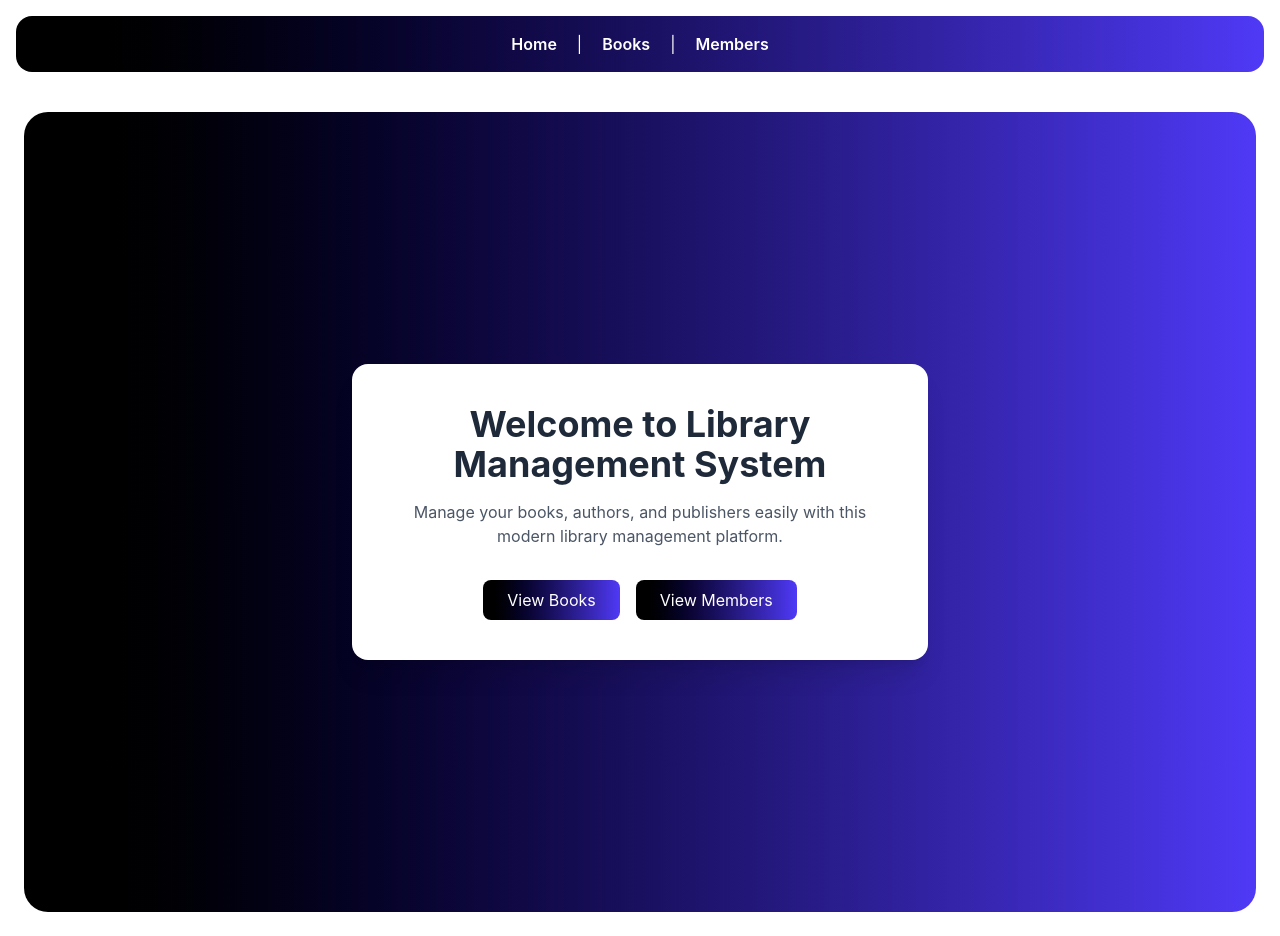
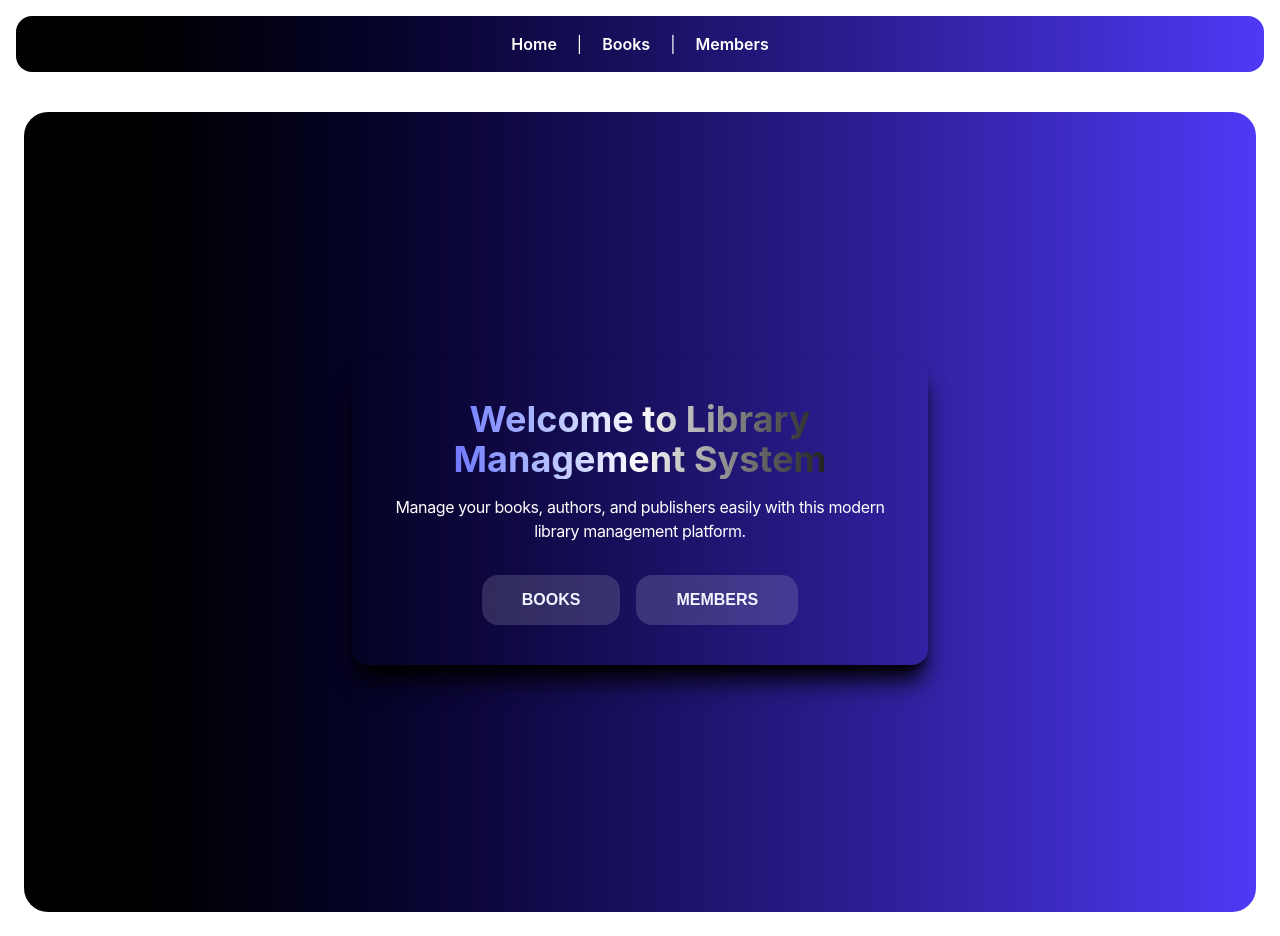
Before and after one commit to chirayucodes/React-Practice, a React (Vite) app: page / in a window 1280 px wide. Built offline with nearby package versions, Linux system fonts and the light colour scheme.

Commit message:
edited Home Page components

```diff
--- a/src/App.tsx
+++ b/src/App.tsx
@@ -19,14 +19,12 @@ function App() {
         <Link to="/members" className="text-white font-semibold">
           Members
         </Link>
-
-
       </nav>
       <div className="p-6">
         <Routes>
           <Route index element={<Home />} />
           <Route path="/books" element={<BookDetails />} />
-          <Route path="/members" element={<MemberList/>} />
+          <Route path="/members" element={<MemberList />} />
         </Routes>
       </div>
     </div>
--- a/src/features/Home/index.tsx
+++ b/src/features/Home/index.tsx
@@ -1,32 +1,26 @@
 import { Link } from "react-router";
-//import { Button } from "shared/components/button";
+import Button from "shared/components/button/index";
 
 export default function Home() {
   return (
     <div className=" min-h-screen bg-gradient-to-r from-black to-indigo-600 flex items-center justify-center rounded-3xl ">
-      <div className=" z-10 opacity-100 bg-white shadow-xl rounded-2xl p-10 text-center max-w-xl">
-        <h1 className=" text-4xl font-bold text-gray-800 mb-4">
+      <div className=" z-10 opacity-100 bg-transparent shadow-xl border-black shadow-black rounded-2xl p-10 text-center max-w-xl">
+        <p className=" text-4xl font-bold bg-gradient-to-r from-indigo-600 via-white to-black mb-4 text-transparent bg-clip-text">
           Welcome to Library Management System
-        </h1>
+        </p>
 
-        <p className="text-gray-600 mb-8">
+        <p className="text-white tracking-tight mb-8">
           Manage your books, authors, and publishers easily with this modern
           library management platform.
         </p>
 
         <div className="flex justify-center gap-4">
-          <Link
-            to="/books"
-            className="bg-gradient-to-r from-black to-indigo-600 text-white px-6 py-2 rounded-lg hover:bg-blue-700 transition"
-          >
-            View Books
+          <Link to="Books">
+            <Button label={["Books"]} />
           </Link>
 
-          <Link
-            to="/members"
-            className="bg-gradient-to-r from-black to-indigo-600 text-white px-6 py-2 rounded-lg hover:bg-blue-700 transition"
-          >
-            View Members
+          <Link to="Members">
+            <Button label={["Members"]} />
           </Link>
         </div>
       </div>
--- a/src/shared/components/button/button.css
+++ b/src/shared/components/button/button.css
@@ -1,120 +1,94 @@
+/* Reset */
 .btn-101,
 .btn-101 *,
-.btn-101 :after,
-.btn-101 :before,
-.btn-101:after,
-.btn-101:before {
+.btn-101:before,
+.btn-101:after {
+  box-sizing: border-box;
   border: 0 solid;
-  box-sizing: border-box;
 }
+
+/* Main Button */
 .btn-101 {
-  -webkit-tap-highlight-color: transparent;
-  -webkit-appearance: button;
-  background-color: #000;
-  background-image: none;
-  color: #fff;
-  font-family:
-    ui-sans-serif,
-    system-ui,
-    -apple-system,
-    BlinkMacSystemFont,
-    Segoe UI,
-    Roboto,
-    Helvetica Neue,
-    Arial,
-    Noto Sans,
-    sans-serif,
-    Apple Color Emoji,
-    Segoe UI Emoji,
-    Segoe UI Symbol,
-    Noto Color Emoji;
-  font-size: 100%;
-  font-weight: 900;
-  line-height: 1.5;
-  margin: 0;
-  -webkit-mask-image: -webkit-radial-gradient(#000, #fff);
-  padding: 0;
-  text-transform: uppercase;
-}
-.btn-101:disabled {
-  cursor: default;
-}
-.btn-101:-moz-focusring {
-  outline: auto;
-}
-.btn-101 svg {
-  vertical-align: middle;
-}
-.btn-101 [hidden] {
-  display: none;
-}
-.btn-101 {
-  --thickness: 0.3rem;
-  --roundness: 1.2rem;
+  --thickness: 0.25rem;
+  --roundness: 1rem;
   --color: #eff6ff;
   --opacity: 0.6;
-  -webkit-backdrop-filter: blur(100px);
-  backdrop-filter: blur(100px);
-  background: none;
-  background: hsla(0, 0%, 100%, 0.2);
-  border: none;
+
+  display: inline-block; /* ✅ FIX */
+  width: auto; /* ✅ FIX */
+  position: relative;
+  overflow: hidden; /* ✅ FIX */
+
+  padding: 0.8rem 2.5rem;
   border-radius: var(--roundness);
+
+  background: hsla(0, 0%, 100%, 0.15);
+  backdrop-filter: blur(20px);
+
   color: var(--color);
+  font-family: Poppins, sans-serif;
+  font-size: 1rem;
+  font-weight: 600;
+  text-transform: uppercase;
+
   cursor: pointer;
-  display: block;
-  font-family: Poppins, "sans-serif";
-  font-size: 1rem;
-  font-weight: 500;
-  padding: 0.8rem 3rem;
+  transition: all 0.3s ease;
+}
+
+/* Hover */
+.btn-101:hover {
+  background: hsla(0, 0%, 100%, 0.25);
+  transform: translateY(-2px);
+}
+
+/* Active */
+.btn-101:active {
+  transform: scale(0.97);
+}
+
+/* TEXT LAYER */
+.btn-101 span {
   position: relative;
+  z-index: 2; /* 👈 text always on top */
 }
-.btn-101:hover {
-  background: hsla(0, 0%, 100%, 0.3);
-  filter: brightness(1.2);
+
+/* SVG LAYER */
+.btn-101 svg {
+  position: absolute;
+  inset: 0;
+  width: 100%;
+  height: 100%;
+  z-index: 1; /* 👈 behind text */
+  pointer-events: none;
+  filter: url(#glow);
 }
-.btn-101:active {
-  --opacity: 0;
-  background: hsla(0, 0%, 100%, 0.1);
-}
-.btn-101 svg {
-  border-radius: var(--roundness);
-  display: block;
-  filter: url(#glow);
-  height: 100%;
-  left: 0;
-  position: absolute;
-  top: 0;
-  width: 100%;
-}
+
+/* BORDER ANIMATION */
 .btn-101 rect {
   fill: none;
   stroke: var(--color);
   stroke-width: var(--thickness);
   rx: var(--roundness);
-  stroke-linejoin: round;
-  stroke-dasharray: 185%;
+
+  stroke-dasharray: 180%;
   stroke-dashoffset: 80;
-  -webkit-animation: snake 2s linear infinite;
+
   animation: snake 2s linear infinite;
-  -webkit-animation-play-state: paused;
   animation-play-state: paused;
-  height: 100%;
+
   opacity: 0;
-  transition: opacity 0.2s;
-  width: 100%;
+  transition: opacity 0.3s;
 }
+
+/* Animate on hover */
 .btn-101:hover rect {
-  -webkit-animation-play-state: running;
   animation-play-state: running;
   opacity: var(--opacity);
 }
-@-webkit-keyframes snake {
+
+/* Animation */
+@keyframes snake {
   to {
-    stroke-dashoffset: 370%;
+    stroke-dashoffset: 360%;
   }
 }
-@keyframes snake {
-  to {
-    stroke-dashoffset: 370%;
-  }
-}
--- a/src/shared/components/button/index.tsx
+++ b/src/shared/components/button/index.tsx
@@ -1,26 +1,33 @@
 import "./button.css";
 
-export function Button() {
+interface ButtonProps {
+  // data: string[];
+  label: string[];
+}
+
+export default function Button({ label }: ButtonProps) {
   return (
+    <div className="flex gap-4">
       <button className="btn-101">
-      Glow Button
+        {label}
+
+
         <svg>
           <defs>
             <filter id="glow">
-            <feGaussianBlur
-              result="coloredBlur"
-              stdDeviation="5"
-            ></feGaussianBlur>
+              <feGaussianBlur result="coloredBlur" stdDeviation="5" />
               <feMerge>
-              <feMergeNode in="coloredBlur"></feMergeNode>
-              <feMergeNode in="coloredBlur"></feMergeNode>
-              <feMergeNode in="coloredBlur"></feMergeNode>
-              <feMergeNode in="SourceGraphic"></feMergeNode>
+                <feMergeNode in="coloredBlur" />
+                <feMergeNode in="coloredBlur" />
+                <feMergeNode in="coloredBlur" />
+                <feMergeNode in="SourceGraphic" />
               </feMerge>
             </filter>
           </defs>
-        <rect />
+
+          <rect x="0" y="0" width="100%" height="100%" />
         </svg>
       </button>
+    </div>
   );
 }
--- /dev/null
+++ b/src/shared/components/grid/index.tsx
@@ -0,0 +1,54 @@
+import { nanoid } from "nanoid";
+
+interface Column<T> {
+  field?: keyof T;
+  header?: string;
+  onClick?: (o: T) => void;
+  buttonCaption?: string;
+}
+
+interface GridProps<T> {
+  data: T[];
+  columns: Column<T>[];
+}
+export function Grid<T>(props: GridProps<T>) {
+  return (
+    <table className="bg-amber-100 w-full border border-solid border-cyan-500">
+      <thead>
+        <tr>
+          {props.columns.map((c) => (
+            <th key={nanoid()}>{c.header}</th>
+          ))}
+        </tr>
+      </thead>
+      <tbody>
+        {props.data.map((item) => {
+          return (
+            <tr key={nanoid()}>
+              {props.columns.map((c) => {
+                if (c.field) {
+                  const v = item[c.field as keyof T];
+                  return <td key={nanoid()}>{v as string}</td>;
+                }
+
+                if (c.onClick) {
+                  return (
+                    <td key={nanoid()}>
+                      <button
+                        type="button"
+                        className="py-1 px-3 border border-solid"
+                        onClick={() => c.onClick?.(item)}
+                      >
+                        {c.buttonCaption}
+                      </button>
+                    </td>
+                  );
+                }
+              })}
+            </tr>
+          );
+        })}
+      </tbody>
+    </table>
+  );
+}
```
Also changed, not shown: 1 other file (tests, documents, lock files or other folders). Lines whose indentation alone changed are shown as unchanged.
